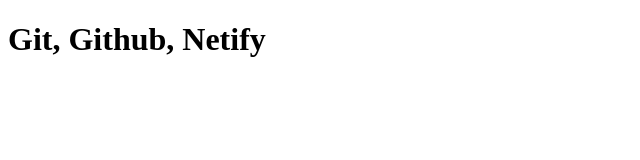
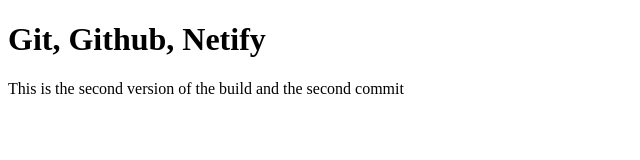
Before and after one commit to James-byds/Exo-3-Exemple-git-hub-netify, a plain HTML site: page index.html in a window 1280 px wide. Shown: the whole page, without its empty margins (0-640 px from the left). Drawn offline with Linux system fonts and the light colour scheme.

Commit message:
second-impct

```diff
--- a/index.html
+++ b/index.html
@@ -8,6 +8,7 @@
 <body>
   <main>
     <h1>Git, Github, Netify</h1>
+    <p>This is the second version of the build and the second commit</p>
   </main>
 </body>
 </html>
```
